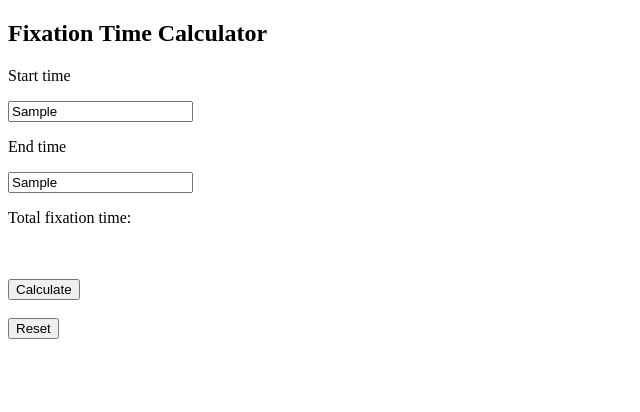
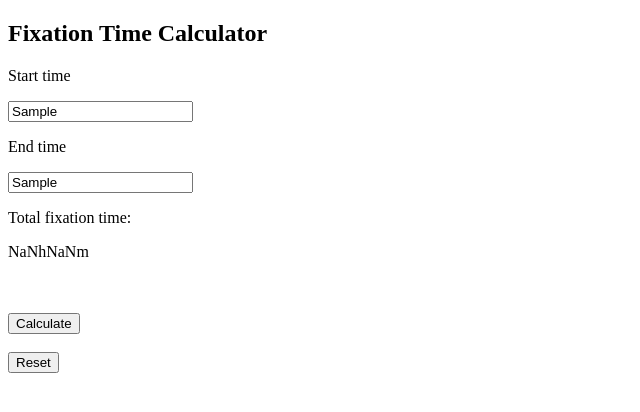
Before and after one commit to jennywangmd/jennywangmd.github.io, a plain HTML site: page index.html in a window 1280 px wide. Both pictures are taken after typing "Sample", "Sample" into the empty fields and a click on the button "Calculate". Shown: the whole page, without its empty margins (0-640 px from the left). Drawn offline with Linux system fonts and the light colour scheme.

Commit message:
Display total fix time

```diff
--- a/calculator.js
+++ b/calculator.js
@@ -14,6 +14,9 @@ function OnCalculateButtonClick() {
 
     const duration = moment.duration(endTime.diff(startTime));
     console.log(Math.floor(duration.asHours())+ "h" + duration.minutes() + "m");
+
+    const totalFixTime = document.getElementById("TotalFixTime");
+    totalFixTime.textContent = Math.floor(duration.asHours())+ "h" + duration.minutes() + "m";
 }
 
 function OnLoad() {
--- a/index.html
+++ b/index.html
@@ -12,7 +12,7 @@
     <p>End time</p>
     <input id="InputEndTime" type="text"/>
     <p>Total fixation time:</p>
-    <p><b></b></p>
+    <p id="TotalFixTime"></p>
     <br/><br/>
     <button id="calculateButton">Calculate</button>
     <br/><br/>
```
